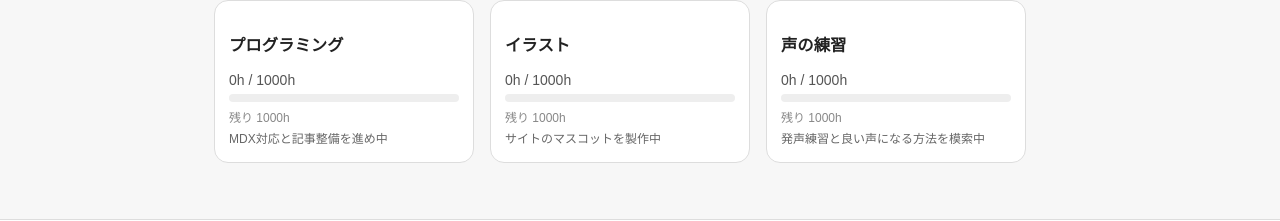
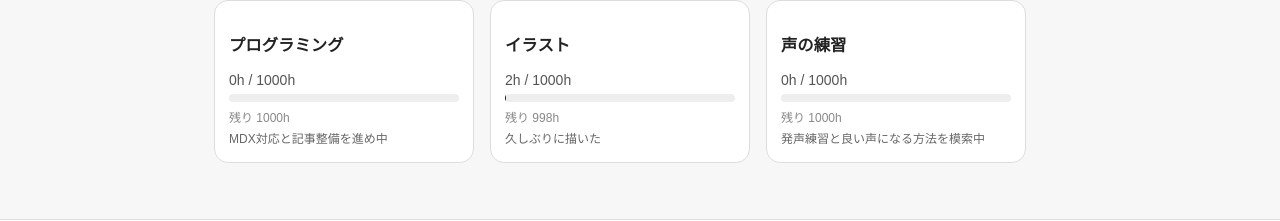
Before and after one commit to No0000/react-lab, a React (Vite) app: page / in a window 1280 px wide. Shown: the part 673-894 px from the top of the page. Built offline with nearby package versions, Linux system fonts and the light colour scheme.

Commit message:
write challengecard

```diff
--- a/src/data/challenges.js
+++ b/src/data/challenges.js
@@ -9,9 +9,9 @@ export const challenges = [
   {
     id: 2,
     name: "イラスト",
-    totalHours: 0,
+    totalHours: 2,
     goalHours: 1000,
-    comment: "サイトのマスコットを製作中",
+    comment: "久しぶりに描いた",
   },
   {
     id: 3,
--- a/src/pages/About.jsx
+++ b/src/pages/About.jsx
@@ -49,6 +49,8 @@ export default function About() {
               <br></br>
               もしくはゲームで飯を食べられるようになること！
               <br></br>
+              パソコンはMacbook proのM1チップ、メモリ8GB、SSD256GBで正直メモリも容量もギリギリ！
+              <br></br>
               そんな感じで日々の学んだことを書いてます
             </p>
           </div>
--- a/src/pages/Home.jsx
+++ b/src/pages/Home.jsx
@@ -15,7 +15,6 @@ export default function Home() {
         title="なおらぼ"
         description="フロントエンドエンジニアに転職を目指して現在無職で時間がある今のうちにやりたいことやる人生最後の夏休みをまとめたブログです。"
       />
-
 
       <h2>Latest Notes</h2>
 
```
